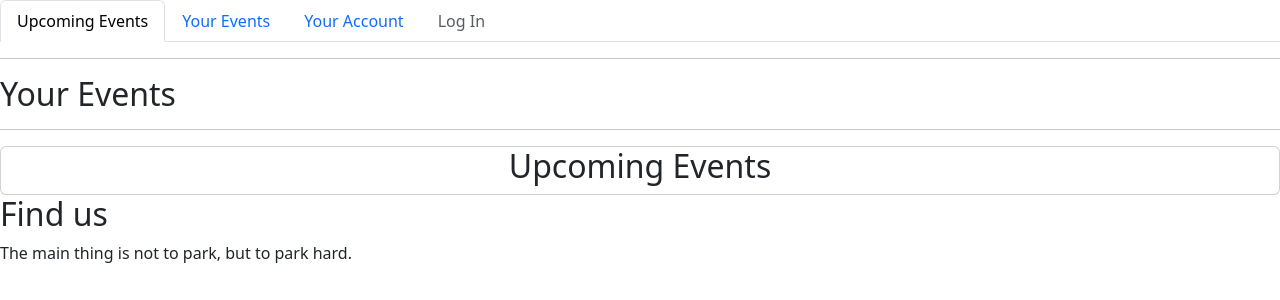
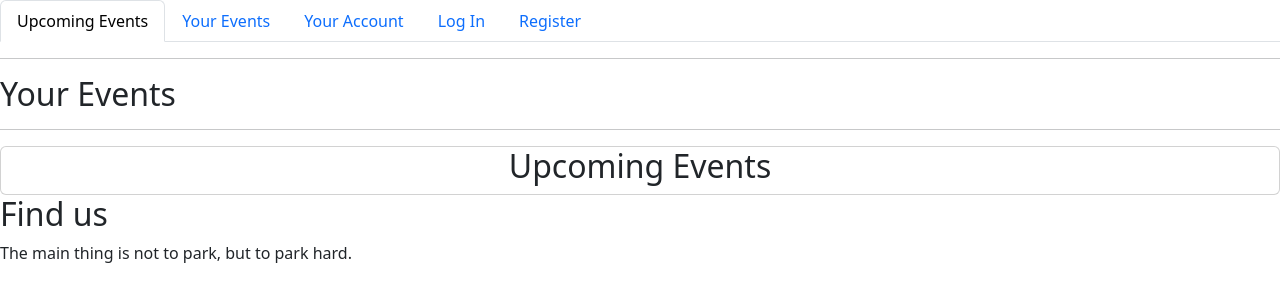
Before and after one commit to WSMorrison/The_Hard_Parkers, a Django app: page / in a window 1280 px wide. Shown: the top 300 px of the page. Run offline with Django 3.2, Linux system fonts and the light colour scheme; data that the repository does not hold is empty.

Commit message:
Add login functionality to the nav bar.

```diff
--- a/templates/base.html
+++ b/templates/base.html
@@ -22,9 +22,18 @@
             <li class="nav-item">
               <a class="nav-link" href="#">Your Account</a>
             </li>
+            {% if user.is_authenticated %}
             <li class="nav-item">
-              <a class="nav-link disabled">Log In</a>
+              <a class="nav-link" href="{% url 'account_logout' %}">Log Out</a>
             </li>
+            {% else %}
+            <li class="nav-item">
+              <a class="nav-link" href="{% url 'account_login' %}">Log In</a>
+            </li>
+            <li class="nav-item">
+              <a class="nav-link" href="{% url 'account_signup'}">Register</a>
+            </li>
+            {% endif %}
           </ul>
     </header>
     <hr>
```
